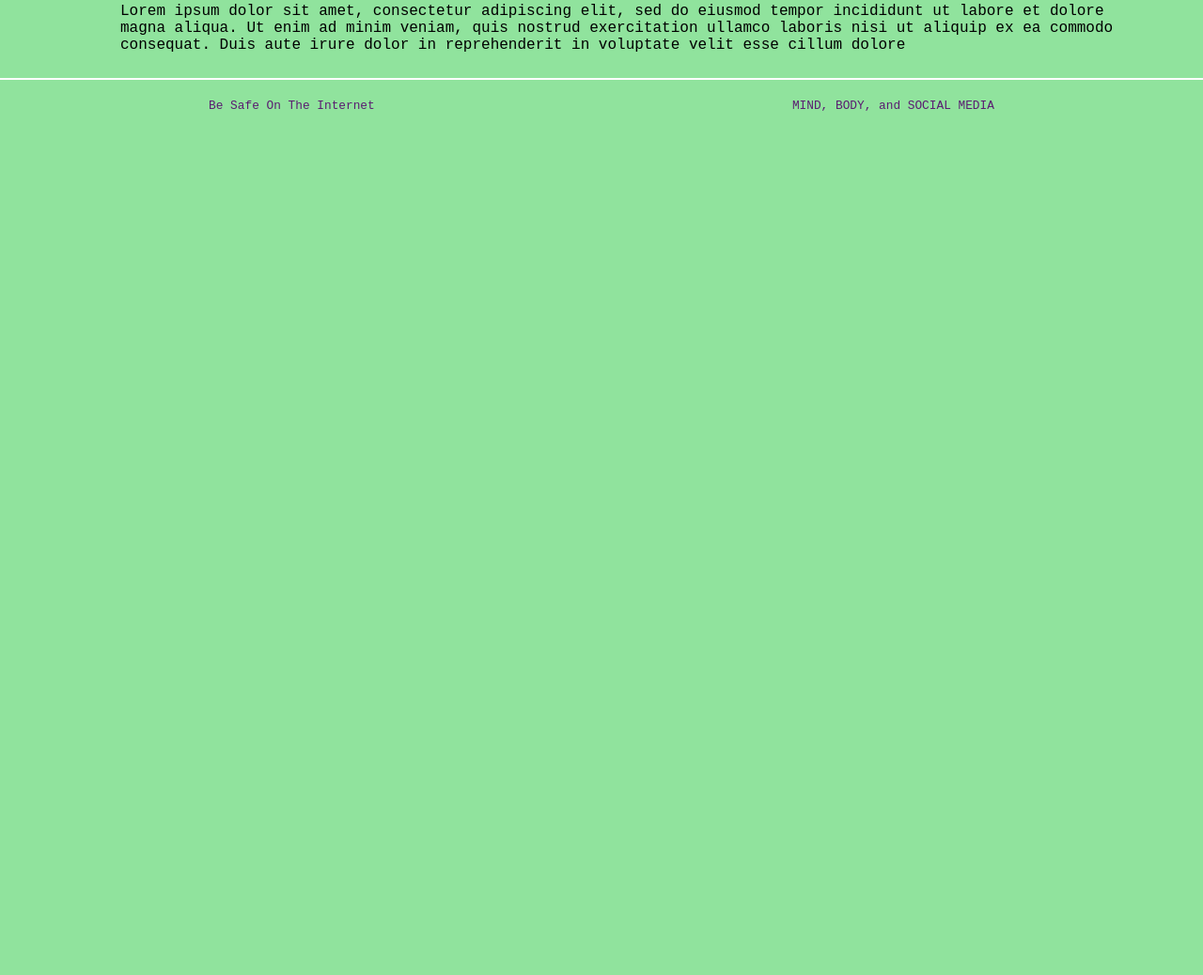
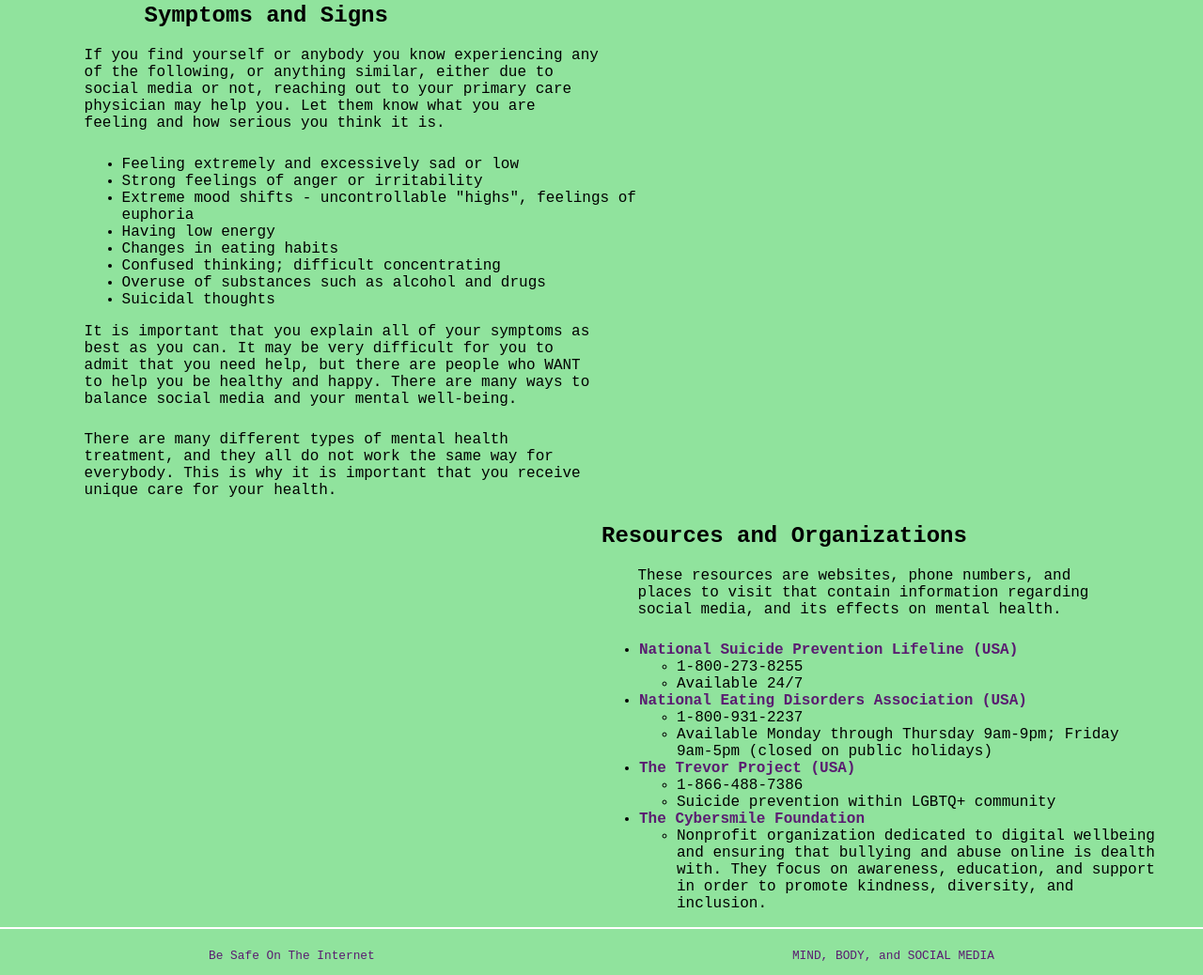
Before and after one commit to sakshiharjani/Final-Project, a plain HTML site: page resources.html in a window 1280 px wide. Shown: the part 180-1218 px from the top of the page at 94% size. Before the commit the page ends 800 px from the top, so only its background shows below. Drawn offline with Linux system fonts and the light colour scheme; a web font is replaced by a local one.

Commit message:
Resources text, no images yet

```diff
--- a/resources.html
+++ b/resources.html
@@ -23,10 +23,56 @@
 
       </div>
 
-      <div id="subInfo">
-        <h1 id="subTitle">Resources and Organizations</h1>
-        <p id="subParagraph">Lorem ipsum dolor sit amet, consectetur adipiscing elit, sed do eiusmod tempor incididunt ut labore et dolore magna aliqua. Ut enim ad minim veniam, quis nostrud exercitation ullamco laboris nisi ut aliquip ex ea commodo consequat. Duis aute irure dolor in reprehenderit in voluptate velit esse cillum dolore</p>
-      </div>
+      <div id="pageInfo">
+        <h1 id="pageTitle">Resources and Organizations</h1>
+        <h2 id="pageSubtitleLeft">Symptoms and Signs</h2>
+        <p id="pageParagraphLeft">If you find yourself or anybody you know experiencing any of the following, or anything similar, either due to social media or not, reaching out to your primary care physician may help you. Let them know what you are feeling and how serious you think it is.</p>
+        <ul>
+          <li>Feeling extremely and excessively sad or low</li>
+          <li>Strong feelings of anger or irritability</li>
+          <li>Extreme mood shifts - uncontrollable "highs", feelings of euphoria</li>
+          <li>Having low energy</li>
+          <li>Changes in eating habits</li>
+          <li>Confused thinking; difficult concentrating</li>
+          <li>Overuse of substances such as alcohol and drugs</li>
+          <li>Suicidal thoughts</li>
+        </ul>
+        <p id="pageParagraphLeft">It is important that you explain all of your symptoms as best as you can. It may be very difficult for you to admit that you need help, but there are people who WANT to help you be healthy and happy. There are many ways to balance social media and your mental well-being.</p>
+        <p id="pageParagraphLeft">There are many different types of mental health treatment, and they all do not work the same way for everybody. This is why it is important that you receive unique care for your health.</p>
+
+
+
+      <h2 id="pageSubtitleRight">Resources and Organizations</h2>
+      <p id="pageParagraphRight">These resources are websites, phone numbers, and places to visit that contain information regarding social media, and its effects on mental health.</p>
+      <ul id="listRight">
+        <li><a href="https://suicidepreventionlifeline.org/">National Suicide Prevention Lifeline (USA)</a>
+          <ul>
+            <li>1-800-273-8255</li>
+            <li>Available 24/7</li>
+          </ul>
+        </li>
+        <li><a href="https://www.nationaleatingdisorders.org/">National Eating Disorders Association (USA)</a>
+          <ul>
+            <li>1-800-931-2237</li>
+            <li>Available Monday through Thursday 9am-9pm; Friday 9am-5pm (closed on public holidays)</li>
+          </ul>
+        </li>
+        <li><a href="https://www.thetrevorproject.org/">The Trevor Project (USA)</a>
+          <ul>
+            <li>1-866-488-7386</li>
+            <li>Suicide prevention within LGBTQ+ community</li>
+          </ul>
+        </li>
+        <li><a href="https://www.cybersmile.org/">The Cybersmile Foundation</a>
+          <ul>
+            <li>Nonprofit organization dedicated to digital wellbeing and ensuring that bullying and abuse online is dealth with. They focus on awareness, education, and support in order to promote kindness, diversity, and inclusion.</li>
+          </ul>
+        </li>
+      </ul>
+    </div>
+  </div>
+
+
 
 
       <hr>
--- a/style.css
+++ b/style.css
@@ -93,6 +93,69 @@ html, body{
   color: black;
 }
 
+
+
+#pageInfo {
+  margin-top: 2vw;
+  margin-left: 7vw;
+  margin-right: 7vw;
+}
+
+#pageTitle {
+  font-weight: 800;
+  font-size: 2.5vw;
+  color: #5A1D71;
+}
+
+#pageSubtitleLeft {
+  margin-left: 5vw;
+}
+
+#pageParagraphLeft {
+  width: 50%;
+  font-weight: 400;
+  font-size: 2vh;
+  margin-bottom: 2vw;
+  color: black;
+}
+
+#pageParagraphLeft~ul {
+  width: 50%;
+}
+
+#pageSubtitleRight {
+  margin-left: 50%;
+}
+
+#pageParagraphRight {
+  margin-left: 50%;
+  font-weight: 400;
+  font-size: 2vh;
+  padding-left: 3vw;
+  margin-bottom: 2vw;
+  color: black;
+}
+
+#listRight {
+  margin-left: 50%;
+}
+
+li a {
+  text-decoration: none;
+  color: #5A1D71;
+  font-weight: bold;
+}
+
+li a:hover {
+  text-decoration: underline;
+}
+
+li a:active {
+  color: white;
+}
+
+
+
 hr {
   border-style: double;
   border-color: white;
```
